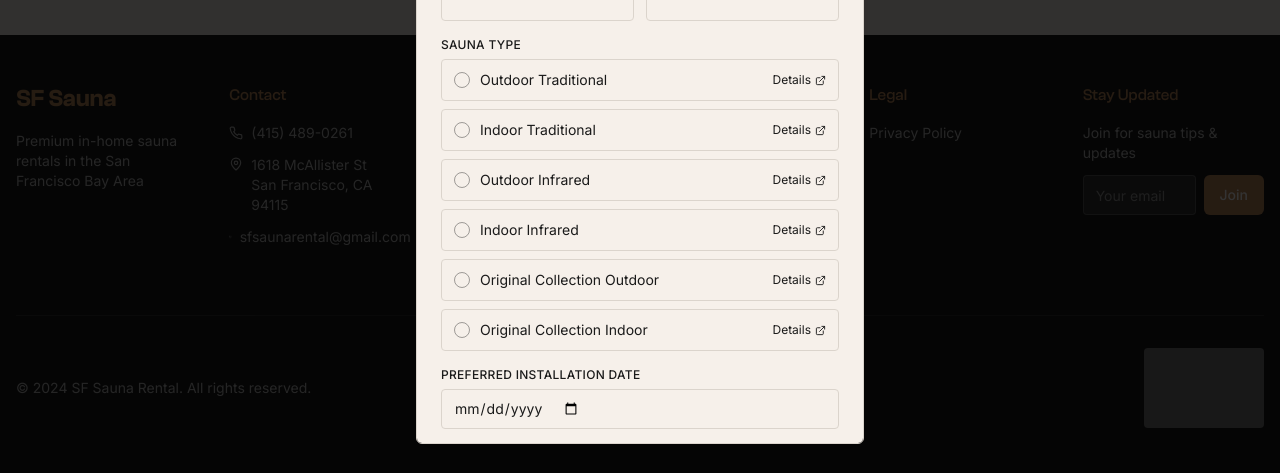
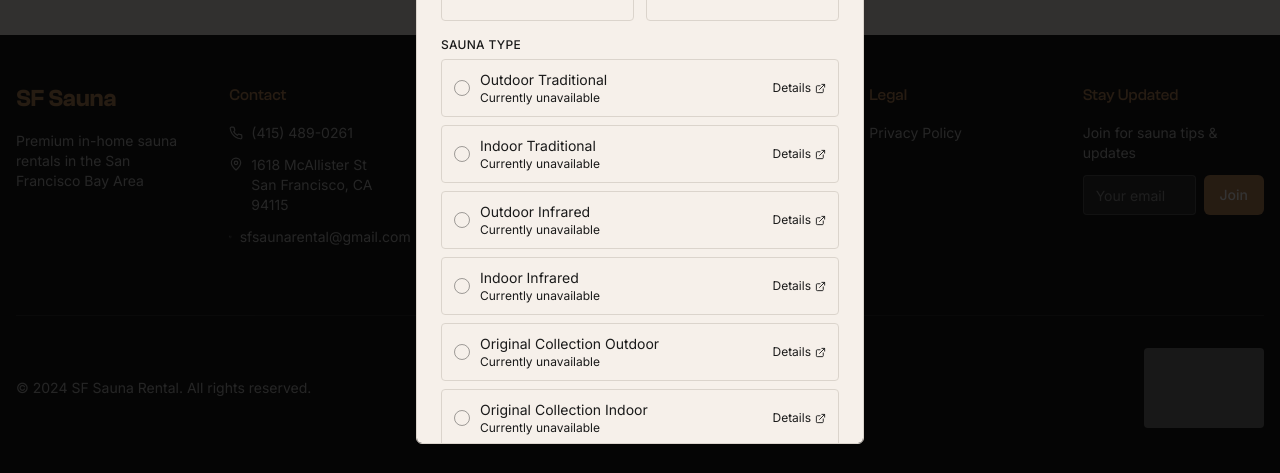
Before and after one commit to aryzach/aryzach.github.io, a React (Vite) app: page /reservation-system in a window 1280 px wide. Both pictures are taken after a click on the button "Reserve Your Sauna". Shown: the part 324-797 px from the top of the page. Built offline with nearby package versions, Linux system fonts and the light colour scheme; no server answers; the database is empty; grey boxes are pictures that could not be loaded.

Commit message:
Changes
Co-authored-by: aryzach <30701475+aryzach@users.noreply.github.com>

```diff
--- a/src/components/reservation/ReservationModal.tsx
+++ b/src/components/reservation/ReservationModal.tsx
@@ -184,6 +184,13 @@ const ReservationModal = ({ initialSaunaTypeId, source, onClose }: Props) => {
                 <div className="grid grid-cols-1 gap-2">
                   {SAUNA_TYPE_OPTIONS.map((o) => {
                     const active = selectedSaunaTypeId === o.id;
+                    const optAvail = getStatus(o.id);
+                    const availText =
+                      optAvail.status === "available"
+                        ? "Available now"
+                        : optAvail.status === "future" && optAvail.nextAvailableDate
+                        ? `Next available ${formatDatePretty(optAvail.nextAvailableDate)}`
+                        : "Currently unavailable";
                     return (
                       <div
                         key={o.id}
@@ -209,7 +216,18 @@ const ReservationModal = ({ initialSaunaTypeId, source, onClose }: Props) => {
                           >
                             {active && <span className="h-2 w-2 rounded-full bg-primary" />}
                           </span>
-                          <span className="text-sm text-foreground truncate">{o.label}</span>
+                          <div className="min-w-0">
+                            <div className="text-sm text-foreground truncate">{o.label}</div>
+                            <div
+                              className={`text-xs truncate ${
+                                optAvail.status === "available"
+                                  ? "text-primary"
+                                  : "text-muted-foreground"
+                              }`}
+                            >
+                              {availText}
+                            </div>
+                          </div>
                         </div>
                         <a
                           href={o.productHref}
```
